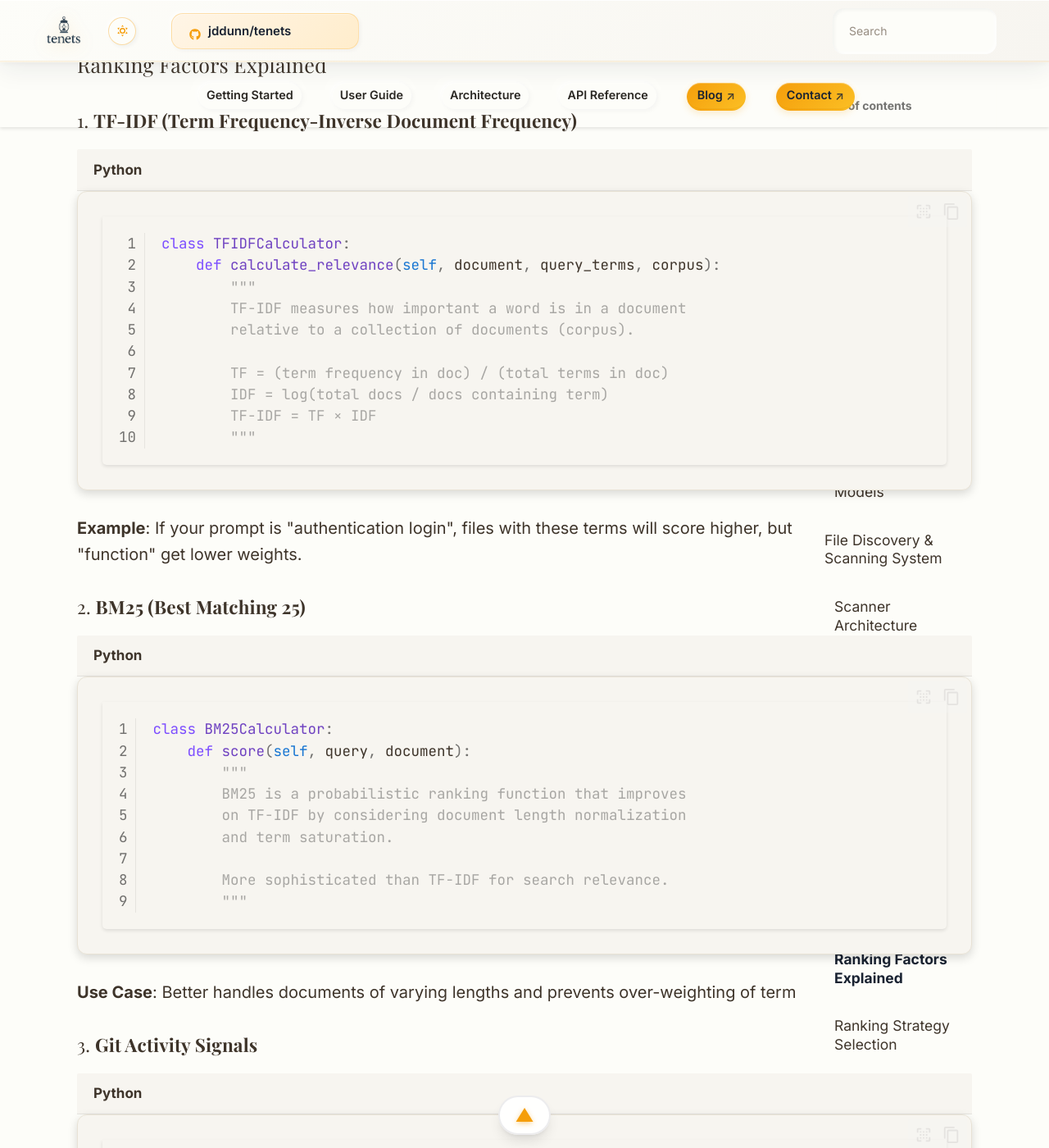
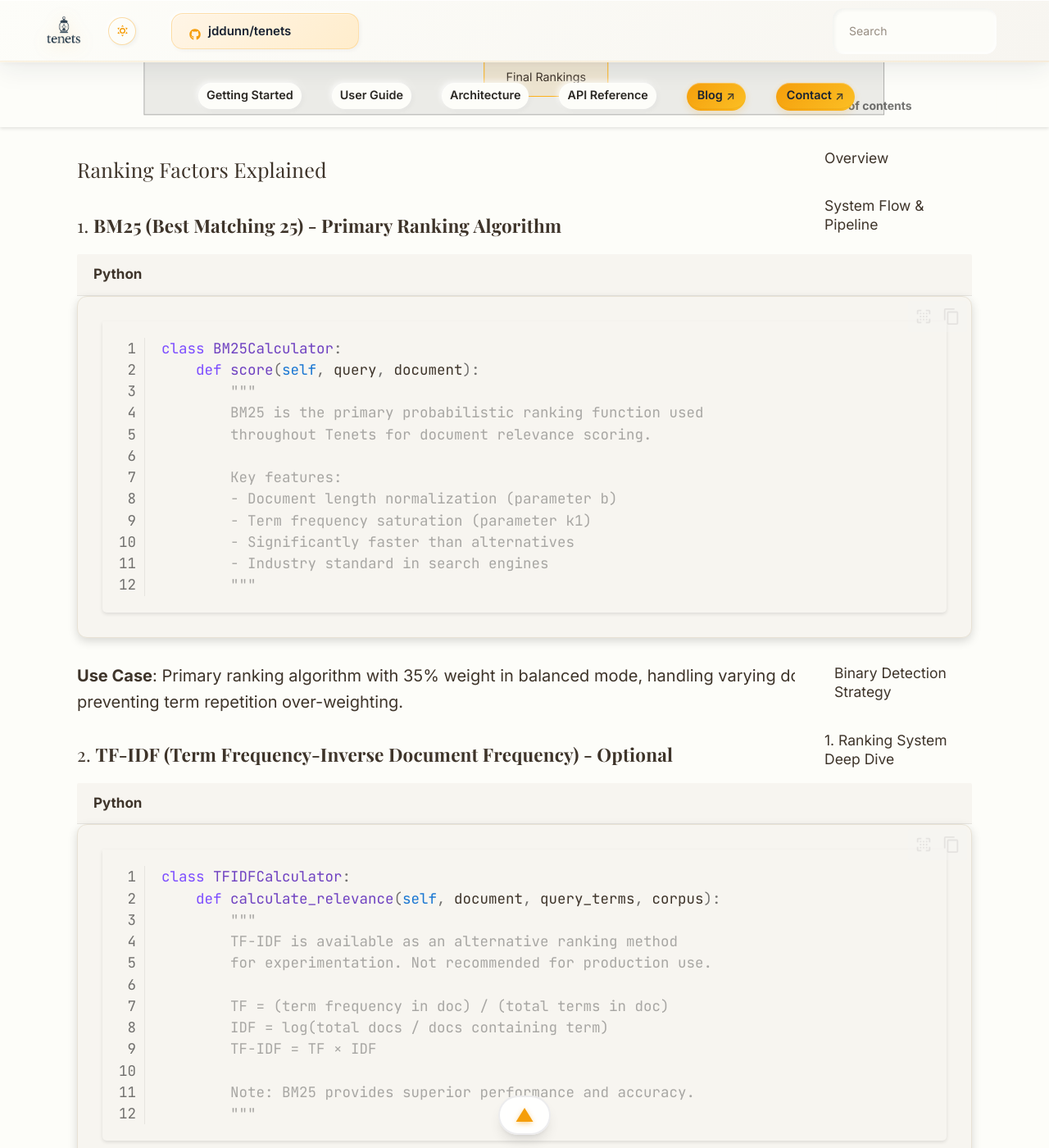
Before and after one commit to jddunn/tenets, an MkDocs documentation site: the page built from docs/architecture/core_systems.md, in a window 1280 px wide and 1400 px high, scrolled down 10151 px. Shown: the whole window at 82% size. Built offline with MkDocs 1.6.1 and Material for MkDocs 9.7.7, drawn with Linux system fonts in a browser that asks for light colours; nearby versions of some CDN libraries; comment, search, counter and statistics services are not loaded; some of the changed text lies outside the part shown.

Commit message:
fix: rmv tfidf from defaults for all bm25; update docs, add perf metrics from tests

````diff
--- a/docs/architecture/core_systems.md
+++ b/docs/architecture/core_systems.md
@@ -33,7 +33,7 @@
     end
 
     subgraph "Ranking Pipeline"
-        F1[TF-IDF Scoring]
+        F1[BM25 Scoring]
         F2[BM25 Relevance]
         F3[Semantic Similarity]
         F4[Git Signals]
@@ -81,14 +81,14 @@
 
     subgraph "Keyword Extraction"
         YAKE_EXT[YAKE Extractor<br/>Statistical]
-        TFIDF_EXT[TF-IDF Extractor<br/>Frequency-based]
+        TFIDF_EXT[TF-IDF Extractor<br/>Alternative option]
         FREQ_EXT[Frequency Extractor<br/>Fallback]
     end
 
     subgraph "Embedding Generation"
         LOCAL_EMB[Local Embeddings<br/>sentence-transformers]
         MODEL_SEL[Model Selection<br/>MiniLM, MPNet]
-        FALLBACK[TF-IDF Fallback<br/>No ML required]
+        FALLBACK[BM25 Fallback<br/>No ML required]
     end
 
     subgraph "Similarity Computing"
@@ -237,7 +237,8 @@
 
 #### Fast Algorithm (`FastRankingStrategy`)
 - **Use Case**: Quick exploration, CI/CD, large codebases
-- **Speed**: Sub-second on most projects
+- **Speed**: Sub-second on most projects (1.0x baseline)
+- **Performance**: Baseline for all comparisons
 - **Factors**: Keyword matching, path analysis, file size heuristics
 - **Accuracy**: Good for obvious relevance matches
 
@@ -252,13 +253,14 @@
 
 #### Balanced Algorithm (`BalancedRankingStrategy`) - **Default**
 - **Use Case**: Daily development, general context building
-- **Speed**: 1-3 seconds on typical projects
-- **Factors**: TF-IDF, BM25, basic git signals, structural analysis
+- **Speed**: 1-3 seconds on typical projects (~6.4x slower than Fast)
+- **Performance**: 540% slower than Fast mode
+- **Factors**: BM25, keywords, basic git signals, structural analysis
 - **Accuracy**: High for most development tasks
 
 ```python
 # Balanced algorithm combines:
-- TF-IDF relevance scoring (40% weight)
+- BM25 relevance scoring (35% weight)
 - BM25 document ranking (30% weight)
 - Git activity signals (15% weight)
 - File structure analysis (15% weight)
@@ -266,7 +268,8 @@
 
 #### Thorough Algorithm (`ThoroughRankingStrategy`)
 - **Use Case**: Complex refactoring, architecture reviews, debugging
-- **Speed**: 3-10 seconds depending on codebase
+- **Speed**: 3-10 seconds depending on codebase (~13.3x slower than Fast, ~2.1x slower than Balanced)
+- **Performance**: 1230% slower than Fast mode
 - **Factors**: ML semantic similarity, dependency graphs, pattern analysis
 - **Accuracy**: Highest, finds subtle relevance connections
 
@@ -286,9 +289,9 @@
 ```mermaid
 graph TD
     subgraph "Ranking Strategies"
-        FAST[Fast Strategy<br/>~10ms/file<br/>Keywords + Path]
-        BALANCED[Balanced Strategy<br/>~50ms/file<br/>TF-IDF + Structure]
-        THOROUGH[Thorough Strategy<br/>~200ms/file<br/>Deep Analysis + ML]
+        FAST[Fast Strategy<br/>1.0x speed<br/>Keywords + Path]
+        BALANCED[Balanced Strategy<br/>6.4x slower<br/>BM25 + Structure]
+        THOROUGH[Thorough Strategy<br/>13.3x slower<br/>Deep Analysis + ML]
     end
 
     subgraph "Core Ranking Factors"
@@ -327,36 +330,41 @@
 
 ### Ranking Factors Explained
 
-#### 1. **TF-IDF (Term Frequency-Inverse Document Frequency)**
+#### 1. **BM25 (Best Matching 25) - Primary Ranking Algorithm**
+```python
+class BM25Calculator:
+    def score(self, query, document):
+        """
+        BM25 is the primary probabilistic ranking function used
+        throughout Tenets for document relevance scoring.
+
+        Key features:
+        - Document length normalization (parameter b)
+        - Term frequency saturation (parameter k1)
+        - Significantly faster than alternatives
+        - Industry standard in search engines
+        """
+```
+
+**Use Case**: Primary ranking algorithm with 35% weight in balanced mode, handling varying document lengths and preventing term repetition over-weighting.
+
+#### 2. **TF-IDF (Term Frequency-Inverse Document Frequency) - Optional**
 ```python
 class TFIDFCalculator:
     def calculate_relevance(self, document, query_terms, corpus):
         """
-        TF-IDF measures how important a word is in a document
-        relative to a collection of documents (corpus).
+        TF-IDF is available as an alternative ranking method
+        for experimentation. Not recommended for production use.
 
         TF = (term frequency in doc) / (total terms in doc)
         IDF = log(total docs / docs containing term)
         TF-IDF = TF × IDF
+
+        Note: BM25 provides superior performance and accuracy.
         """
 ```
 
-**Example**: If your prompt is "authentication login", files with these terms will score higher, but common terms like "function" get lower weights.
-
-#### 2. **BM25 (Best Matching 25)**
-```python
-class BM25Calculator:
-    def score(self, query, document):
-        """
-        BM25 is a probabilistic ranking function that improves
-        on TF-IDF by considering document length normalization
-        and term saturation.
-
-        More sophisticated than TF-IDF for search relevance.
-        """
-```
-
-**Use Case**: Better handles documents of varying lengths and prevents over-weighting of term repetition.
+**Status**: Available for experimentation but not recommended. Use BM25 for production workloads.
 
 #### 3. **Git Activity Signals**
 ```python
@@ -507,7 +515,7 @@
 | Factor Category | Weight | Components | Description |
 |-----------------|--------|------------|-------------|
 | **Semantic Similarity** | 25% | Embedding cosine similarity, contextual relevance | ML-based understanding of semantic meaning |
-| **Text Matching** | 30% | Keyword matches (15%), TF-IDF (15%) | Direct term matching and statistical relevance |
+| **Text Matching** | 35% | Keyword matches (20%), BM25 (15%) | Direct term matching and probabilistic relevance |
 | **Code Structure** | 20% | Import centrality (10%), path relevance (10%) | File importance in codebase architecture |
 | **Git Signals** | 15% | Recency (5%), frequency (5%), authors (5%) | Version control activity indicators |
 | **File Characteristics** | 10% | File type (5%), code patterns (5%) | Language and pattern-based relevance |
@@ -756,7 +764,7 @@
 
     subgraph "Extraction Methods"
         YAKE[YAKE Algorithm<br/>Statistical extraction]
-        TFIDF[TF-IDF<br/>Term importance]
+        BM25[BM25<br/>Probabilistic relevance]
         NER[Named Entity<br/>Code entities]
     end
 
@@ -770,7 +778,7 @@
     INTENT --> EXPLORE
 
     KEYWORDS --> YAKE
-    KEYWORDS --> TFIDF
+    KEYWORDS --> BM25
     KEYWORDS --> NER
 ```
 
@@ -913,10 +921,18 @@
 
 | Operation | Small Project (<1K files) | Medium Project (1K-10K files) | Large Project (10K+ files) |
 |-----------|---------------------------|-------------------------------|----------------------------|
-| **Fast Mode** | <1s | 1-3s | 3-8s |
-| **Balanced Mode** | 1-2s | 3-8s | 10-30s |
-| **Thorough Mode** | 2-5s | 8-20s | 30s-2m |
+| **Fast Mode** | <1s (1.0x baseline) | 1-3s | 3-8s |
+| **Balanced Mode** | 1-2s (~6.4x slower) | 3-8s | 10-30s |
+| **Thorough Mode** | 2-5s (~13.3x slower) | 8-20s | 30s-2m |
 | **Cache Hit** | <100ms | <200ms | <500ms |
+
+### Relative Performance
+
+| Mode | Speed Multiplier | Percentage Slower |
+|------|-----------------|-------------------|
+| **Fast** | 1.0x | 0% (baseline) |
+| **Balanced** | 6.4x | 540% |
+| **Thorough** | 13.3x | 1230% |
 
 ### Memory Usage
 
````
Also changed, not shown: README.md (+6 -6 lines), docs/CONFIG.md (+10 -10 lines), docs/architecture/overview.md (+1 -1 lines), docs/architecture/performance.md (+24 -4 lines), 3 other files.
